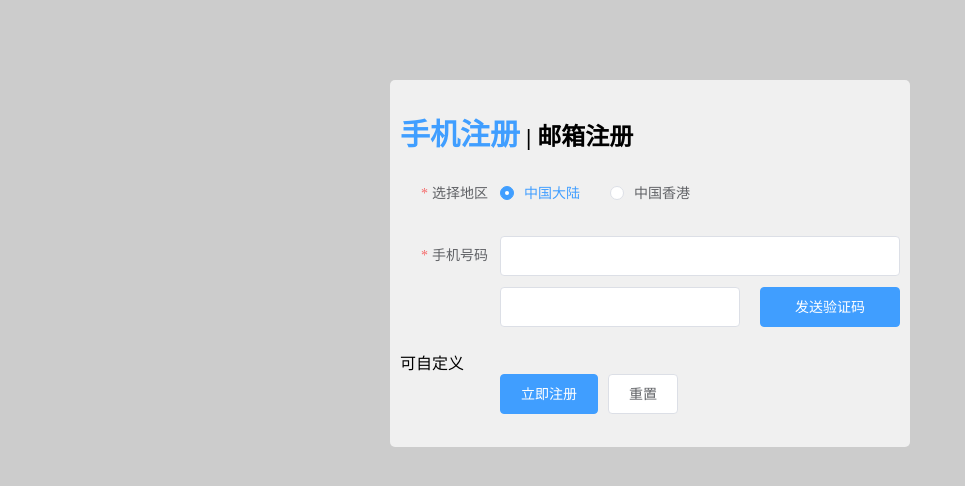
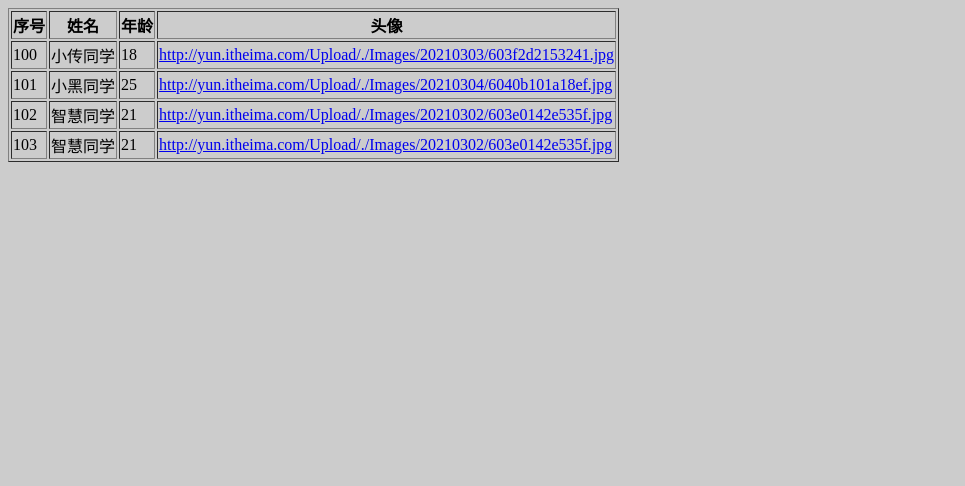
Before and after one commit to fanjianming123/vue_06, a Vue app: page / in a window 1280 px wide. Shown: the top 486 px of the page, without its empty margins (0-965 px from the left). Built offline with nearby package versions, Linux system fonts and the light colour scheme.

Commit message:
02作业表格渲染完成

```diff
--- a/src/App.vue
+++ b/src/App.vue
@@ -1,58 +1,30 @@
 <template>
-  <div class="demo">
-    <h2>
-      <span :class="{ active: isTrue }" @click="ChangePhone">手机注册</span> |
-      <span :class="{ active: !isTrue }" @click="ChangeEmail">邮箱注册</span>
-    </h2>
-    <keep-alive>
-      <component :is="comName">可自定义</component>
-    </keep-alive>
+  <div>
+<TableCom></TableCom>
   </div>
 </template>
 <script>
-import PhoneRegister from './components/PhoneRegister.vue'
-import EmailRegister from './components/EmailRegister.vue'
+import TableCom from './components/TableComponent.vue'
 export default {
   data() {
     return {
-      isTrue: true,
-      comName: 'PhoneRegister',
+
     }
   },
-  components: {
-    EmailRegister,
-    PhoneRegister,
+  components:{
+    TableCom
   },
-  mounted() {},
-  computed: {},
-  methods: {
-    ChangePhone() {
-      this.isTrue = true
-      this.comName = 'PhoneRegister'
-    },
-    ChangeEmail() {
-      this.isTrue = false
-      this.comName = 'EmailRegister'
-    },
+  mounted(){
+
+  },
+  computed:{
+
+  },
+  methods:{
+
   },
 }
 </script>
 <style scoped>
-.demo {
-  position: absolute;
-  width: 500px;
-  left: calc(50% - 250px);
-  top: 10%;
-  padding: 10px;
-  background: rgba(255, 255, 255, 0.7);
-  backdrop-filter: blur(6px);
-  border-radius: 5px;
-}
-h2 {
-  cursor: pointer;
-}
-.active {
-  color: #409eff;
-  font-size: 30px;
-}
+
 </style>
--- /dev/null
+++ b/src/components/TableComponent.vue
@@ -0,0 +1,80 @@
+<template>
+  <div>
+      <table border="1">
+          <thead>
+              <tr>
+                  <th>序号</th>
+                  <th>姓名</th>
+                  <th>年龄</th>
+                  <th>头像</th>
+              </tr>
+          </thead>
+          <tbody>
+              <TableItem v-for="item in list " :key='item.id' :item='item'>
+                <template v-slot:ItemId='scope'>
+                    {{scope.row}}
+                </template>
+                <template v-slot:ItemName='scope'>
+                    {{scope.row}}
+                </template>
+                <template v-slot:ItemAge='scope'>
+                    {{scope.row}}
+                </template>
+                <template v-slot:ItemUrl='scope' >
+                    <a :href="scope.row" v-if="type==0">{{scope.row}}</a>
+                    <img :src="scope.row" v-else-if="type==1">
+                    <div v-else>{{scope.row}}</div>
+                </template>
+              </TableItem>
+          </tbody>
+      </table>
+  </div>
+</template>
+
+<script>
+import TableItem from './TableItem.vue'
+export default {
+data() {
+    return {
+      type:0,
+        list: [
+        {
+          id: 100,
+          name: "小传同学",
+          age: 18,
+          headImgUrl:
+            "http://yun.itheima.com/Upload/./Images/20210303/603f2d2153241.jpg",
+          type: 0, // 0 显示成a标签
+        },
+        {
+          id: 101,
+          name: "小黑同学",
+          age: 25,
+          headImgUrl:
+            "http://yun.itheima.com/Upload/./Images/20210304/6040b101a18ef.jpg",
+          type: 1, // 1 显示成图片
+        },
+        {
+          id: 102,
+          name: "智慧同学",
+          age: 21,
+          headImgUrl:
+            "http://yun.itheima.com/Upload/./Images/20210302/603e0142e535f.jpg",
+          type: 1, // 1 显示成图片
+        },
+        {
+          id: 103,
+          name: "智慧同学",
+          age: 21,
+          headImgUrl:
+            "http://yun.itheima.com/Upload/./Images/20210302/603e0142e535f.jpg",
+          type: 2, // 2 显示成文本
+        },
+      ],
+    }
+},
+components:{
+    TableItem
+}
+}
+</script>
--- /dev/null
+++ b/src/components/TableItem.vue
@@ -0,0 +1,26 @@
+<template>
+  <tr>
+    <td><slot name="ItemId"   :row='item.id'></slot></td>
+    <td><slot name="ItemName" :row='item.name'>{{item.name}}</slot></td>
+    <td><slot name="ItemAge"  :row='item.age'>{{item.age}}</slot></td>
+    <td><slot name="ItemUrl"  :row='item.headImgUrl'></slot></td>
+  </tr>
+</template>
+<script>
+export default {
+  data() {
+    return {}
+  },
+  props:{
+   item:{
+    type:Object,
+    default:()=>({})
+   }
+  },
+  components: {},
+  mounted() {},
+  computed: {},
+  methods: {},
+}
+</script>
+<style scoped></style>
```
